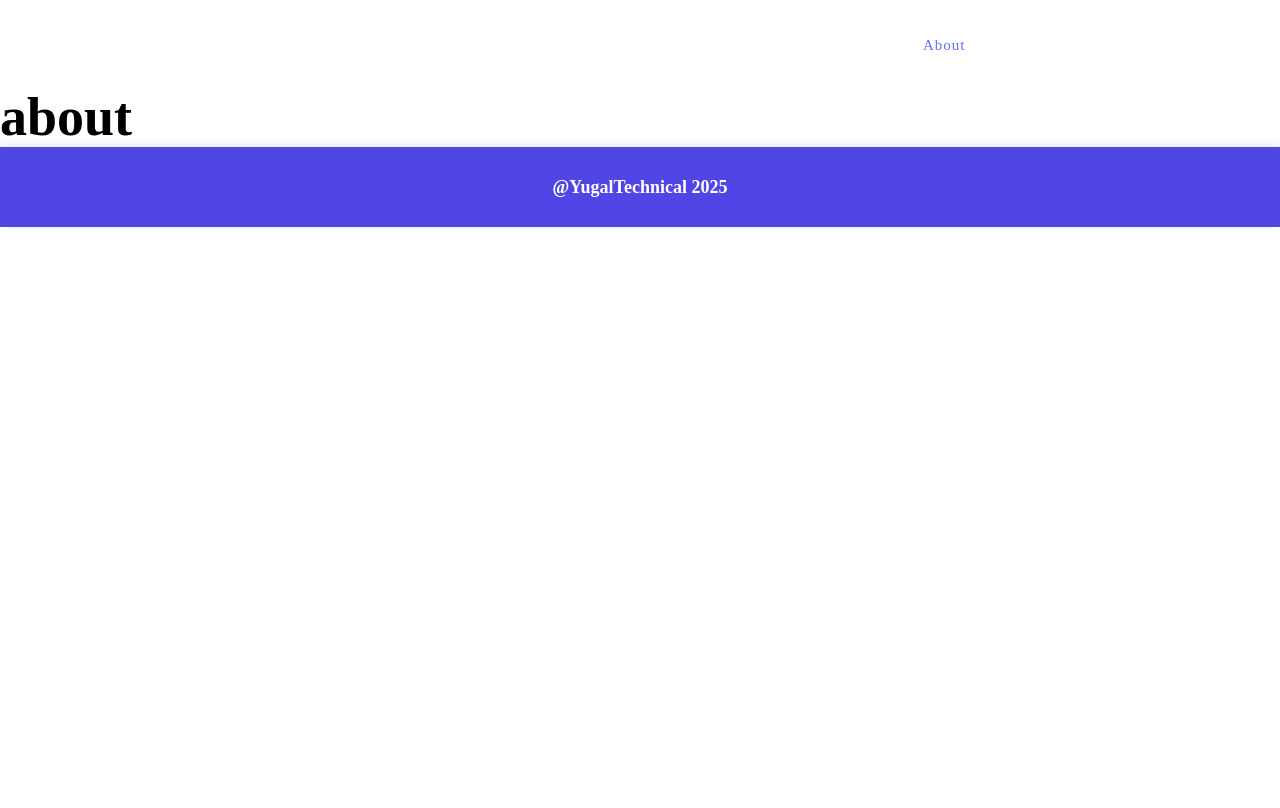
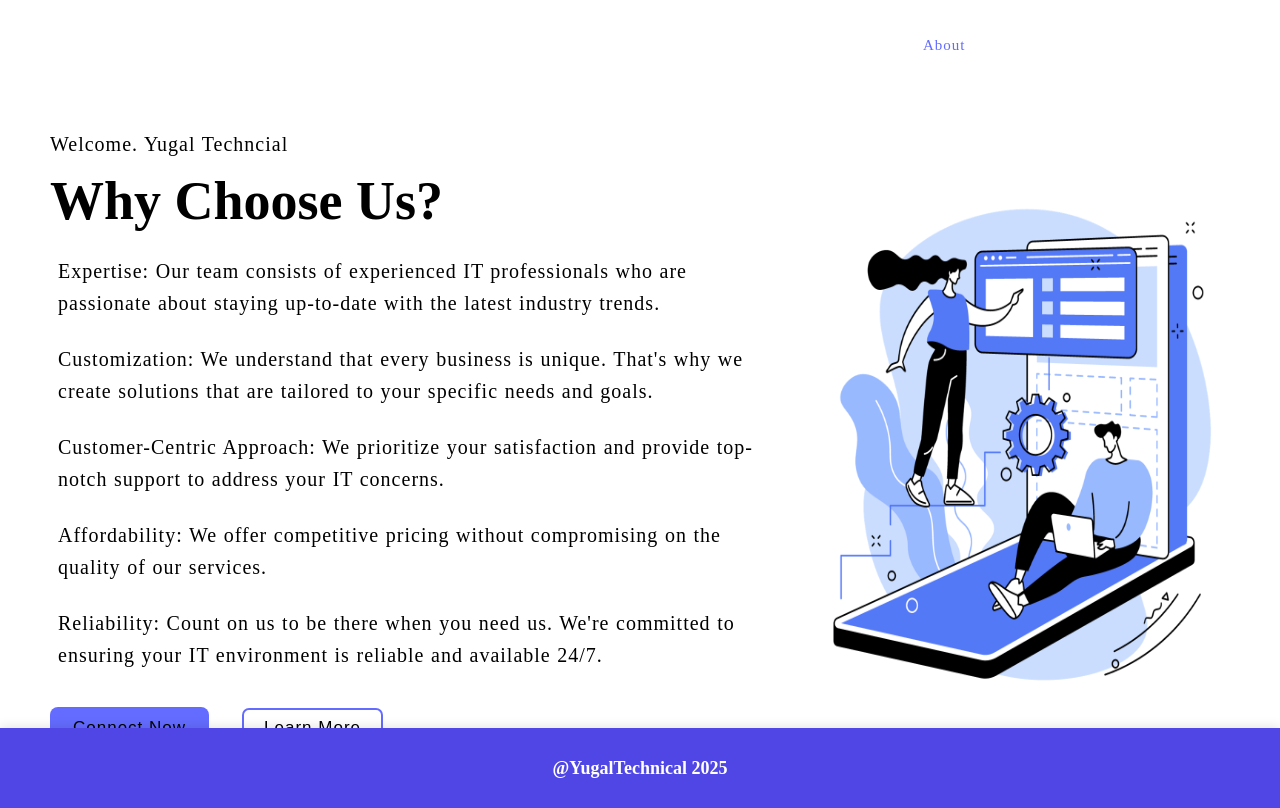
Before and after one commit to YugalKishore14/Card_Opretion, a React (Vite) app in the folder client/: page /aboutpage in a window 1280 px wide. Built offline with nearby package versions, Linux system fonts and the light colour scheme.

Commit message:
create about section code

```diff
--- a/client/src/pages/AboutPage.jsx
+++ b/client/src/pages/AboutPage.jsx
@@ -1,11 +1,55 @@
-import React from 'react'
+import { Link } from "react-router-dom";
+import "./allCss/AboutPage.css";
 
 const AboutPage = () => {
     return (
-        <div>
-            <h1>about</h1>
-        </div>
-    )
-}
+        <section className="section-hero section">
+            <div className="container grid grid-two-cols">
+                <div className="hero-content">
+                    <p>Welcome. Yugal Techncial </p>
+                    <h1>Why Choose Us?</h1>
+                    <p>
+                        Expertise: Our team consists of experienced IT professionals who are
+                        passionate about staying up-to-date with the latest industry trends.
+                    </p>
+                    <p>
+                        Customization: We understand that every business is unique. That's
+                        why we create solutions that are tailored to your specific needs and
+                        goals.
+                    </p>
+                    <p>
+                        Customer-Centric Approach: We prioritize your satisfaction and
+                        provide top-notch support to address your IT concerns.{" "}
+                    </p>
+                    <p>
+                        Affordability: We offer competitive pricing without compromising on
+                        the quality of our services.{" "}
+                    </p>
+                    <p>
+                        Reliability: Count on us to be there when you need us. We're
+                        committed to ensuring your IT environment is reliable and available
+                        24/7.{" "}
+                    </p>
+                    <div className="btn btn-group">
+                        <Link to="/contactpage">
+                            <button className="btn">Connect Now</button>
+                        </Link>
+                        <Link to="/servicepage">
+                            <button className="btn secondary-btn">Learn More</button>
+                        </Link>
+                    </div>
+                </div>
+                <div className="hero-image">
+                    <img
+                        src="/images/about.png"
+                        alt="coding together"
+                        width="400"
+                        height="500"
+                    />
+                </div>
+            </div>
+        </section>
+    );
+};
 
-export default AboutPage
+export default AboutPage;
--- /dev/null
+++ b/client/src/pages/allCss/AboutPage.css
@@ -0,0 +1,3 @@
+.section {
+    height: 80vh;
+}
--- a/client/src/pages/allCss/ErrorPage.css
+++ b/client/src/pages/allCss/ErrorPage.css
@@ -30,7 +30,7 @@ h4 {
 
 p {
     font-size: 2rem;
-    color: #cccccc;
+    /* color: #cccccc; */
     margin-bottom: 2rem;
     line-height: 1.6;
 }
```
